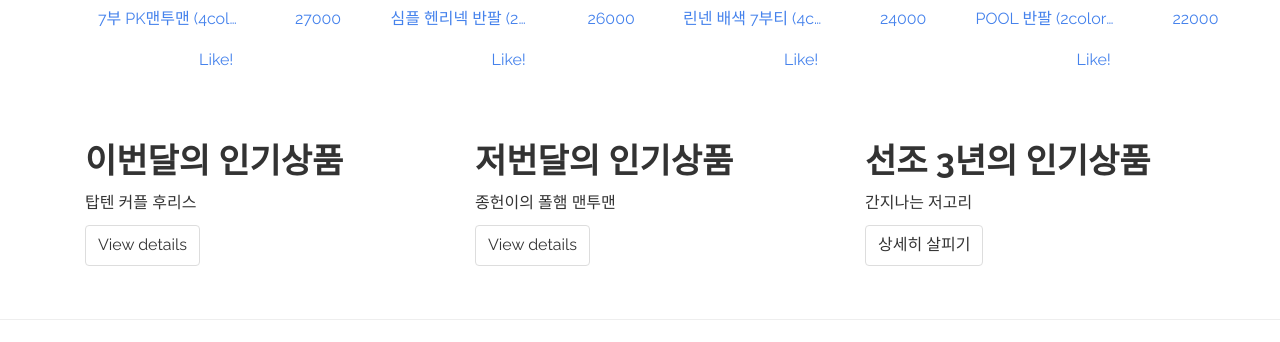
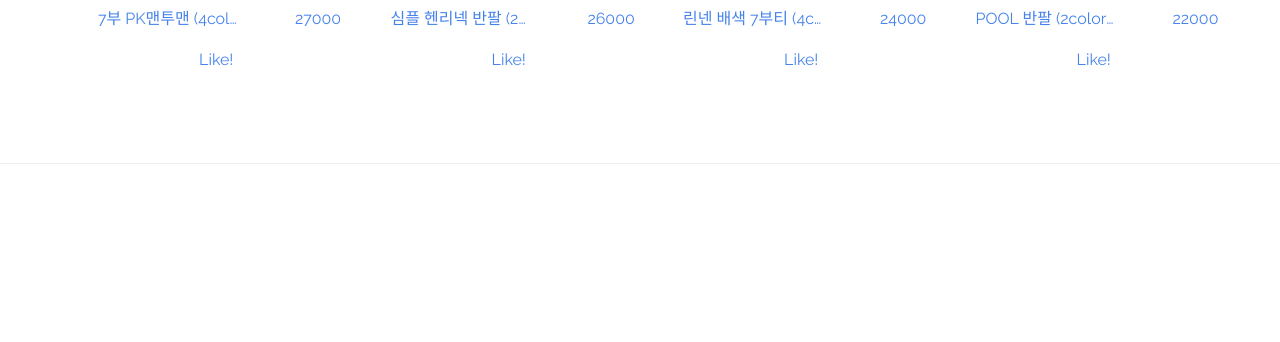
Before and after one commit to jh-jeong/diver, a Django app: template diver/diver/templates/main.html in a window 1280 px wide. Shown: the part 1920-2262 px from the top of the page. After the commit the page ends 2084 px from the top, so only its background shows below. Run offline with Django 3.2, Linux system fonts and the light colour scheme; the template is opened without the code that fills it: values that come from a table or form of the project are taken from there, others are empty; data comes from the database, SQL or seed files in the repository; some libraries are stand-ins or nearby versions.

Commit message:
removed useless parts of the main

```diff
--- a/diver/diver/templates/main.html
+++ b/diver/diver/templates/main.html
@@ -15,28 +15,6 @@
       {% for item in items %}
         {% item_card item "col-lg-3 col-md-4 col-xs-6" %}
       {% endfor %}
-    </div>
-
-    <div class="row">
-      <div class="col-md-4">
-        <h2>이번달의 인기상품</h2>
-        <p>탑텐 커플 후리스</p>
-        <p><a href="#" role="button" class="btn btn-default">View details</a></p>
-      </div>
-
-      <div class="col-md-4">
-        <h2>저번달의 인기상품</h2>
-
-        <p>종헌이의 폴햄 맨투맨</p>
-        <p><a href="#" role="button" class="btn btn-default">View details</a></p>
-      </div>
-
-      <div class="col-md-4">
-        <h2>선조 3년의 인기상품</h2>
-
-        <p>간지나는 저고리</p>
-        <p><a href="#" role="button" class="btn btn-default">상세히 살피기</a></p>
-      </div>
     </div>
   </div>
 {% endblock %}
```
